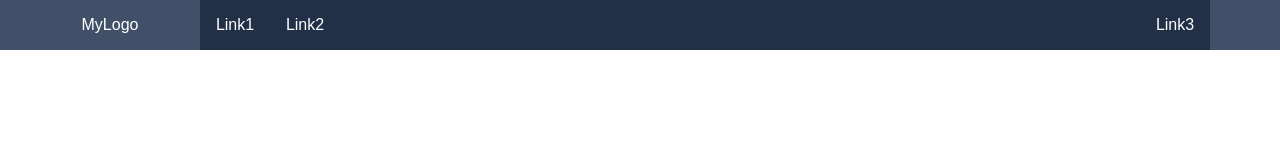
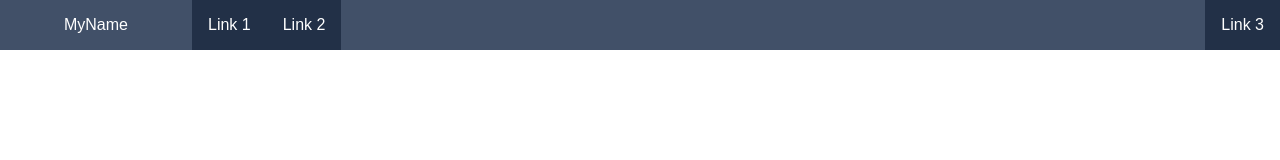
Before and after one commit to philhawker/Responsive-Navbar, a plain HTML site: page index.html in a window 1280 px wide. Drawn offline with Linux system fonts and the light colour scheme; a web font is replaced by a local one.

Commit message:
updated solution

```diff
--- a/index.html
+++ b/index.html
@@ -7,22 +7,128 @@
   <title>Responsive Navbar</title>
 
   <link href="https://fonts.googleapis.com/css?family=Gayathri&display=swap" rel="stylesheet">
-  <link rel="stylesheet" href="/styles.css">
+  <script src="https://kit.fontawesome.com/017139aa8d.js" crossorigin="anonymous"></script>
 
-</head>
-  <div class="container">
-    <div class="nav-bar">
-      <div class="logo">MyLogo</div>
+    <style>
+      html {
+        font-family: 'Oxygen', sans-serif;
+      }
 
-      <div class="links-wrapper">
-        <div class="link-one">Link1</div>
-        <div class="link-two">Link2</div>
-        <div class="link-three">Link3</div>
+      body {
+        margin: 0px;
+      }
+
+      .navbar {
+        background: #415068;
+      }
+
+      .navbar div {
+        display: none;
+      }
+
+      .navbar .toggle,
+      .navbar .brand {
+        display: inline-block;
+      }
+
+      .navbar .link {
+        display: block;
+        text-align: center;
+        padding: 1em;
+        text-decoration: none;
+        background: #223047;
+        color: white;
+      }
+
+      .navbar .link:hover,
+      .navbar .link:active {
+        color: #223047;
+        background: white;
+      }
+
+      .navbar .brand {
+        width: 10em;
+        text-align: center;
+        padding: 1em;
+        color: white;
+      }
+
+      .navbar a {
+        text-decoration: none;
+      }
+
+      .navbar .toggle {
+        padding: 1em;
+        color: black;
+      }
+
+      @media (min-width: 48em) {
+        .navbar {
+          display: flex;
+        }
+
+        .navbar .left,
+        .navbar .right {
+          display: flex;
+          flex: 1;
+        }
+
+        .navbar .link {
+          width: auto;
+        }
+
+        .navbar .right {
+          justify-content: flex-end;
+        }
+
+        .navbar .toggle {
+          display: none;
+        }
+      }
+
+      @media (min-width: 48em) {
+        .navbar div {
+          display: flex;
+        }
+      }
+
+      @media (max-width: 48em) {
+        .navbar.active .toggle {
+          background: #223047;
+          color: white;
+        }
+
+        .navbar .brand {
+          text-align: left;
+        }
+
+        .navbar.active div {
+          display: block;
+        }
+      }
+    </style>
+    </head>
+
+    <body>
+      <div class="navbar">
+        <a href="#" class="toggle" id="navHamburger">
+          <i class="fas fa-bars"></i>
+        </a>
+        <a href="#" class="brand">MyName</a>
+        <div class="left">
+          <a href="#" class="link">Link 1</a>
+          <a href="#" class="link">Link 2</a>
+        </div>
+        <div class="right">
+          <a href="#" class="link">Link 3</a>
+        </div>
       </div>
+    </body>
 
-    </div>
-  </div>
-<body>
-
-</body>
+    <script>
+      const navHamburger = document.querySelector('#navHamburger');
+      navHamburger.addEventListener('click', (e) => {
+        navHamburger.parentElement.classList.toggle('active');
+      })
+    </script>
 </html>
--- a/styles.css
+++ /dev/null
@@ -1,60 +0,0 @@
-body {
-  margin: 0px;
-  padding: 0;
-  height: 100vh;
-  font-family: 'Gayathri', sans-serif;
-}
-
-.container {
-  background-color: #415068;
-}
-
-.nav-bar {
-  display: grid;
-  grid-template-columns: 200px 2fr;
-  justify-content: center;
-  align-items: center;
-  background-color: #415068;
-  color: white;
-  border-top: 100vh;
-  height: 50px;
-  width: 100vw;
-}
-
-.logo {
-  display: flex;
-  justify-content: center;
-  align-items: center;
-  margin-left: 20px;
-  color: white;
-  height: 100%;
-  /* width: 100vw; */
-}
-
-.links-wrapper {
-  display: flex;
-  justify-content: left;
-  align-items: flex-start;
-  flex-wrap: wrap;
-  height: 100%;
-}
-
-.links-wrapper div {
-  display: grid;
-  justify-content: center;
-  align-items: center;
-  flex-wrap: wrap;
-  color: white;
-  background-color: #223047;
-  height: 100%;
-  align-items: center;
-  width: 70px;
-}
-
-.link-three {
-  display: flex;
-  padding-left: 800px;
-}
-
-
-/* #223047 */
```
